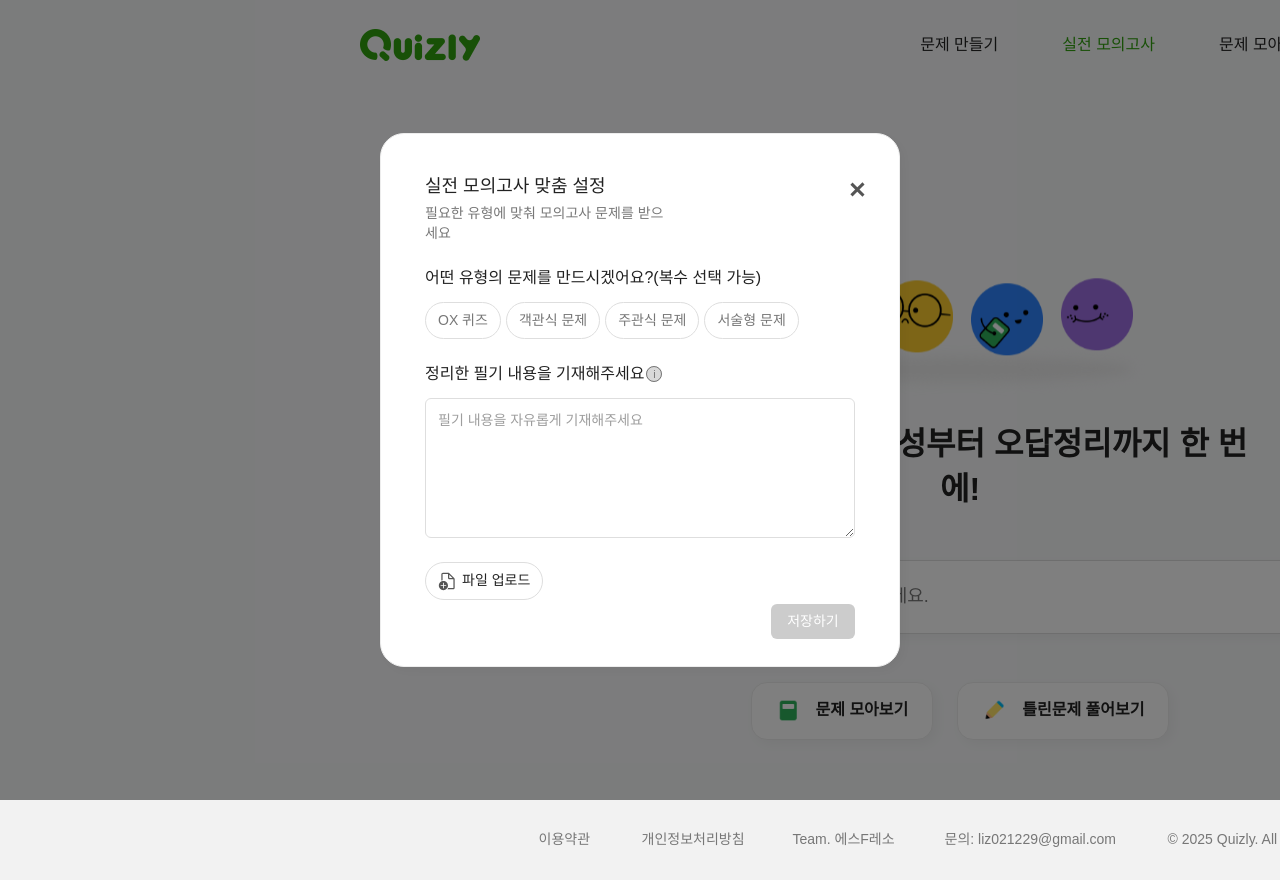
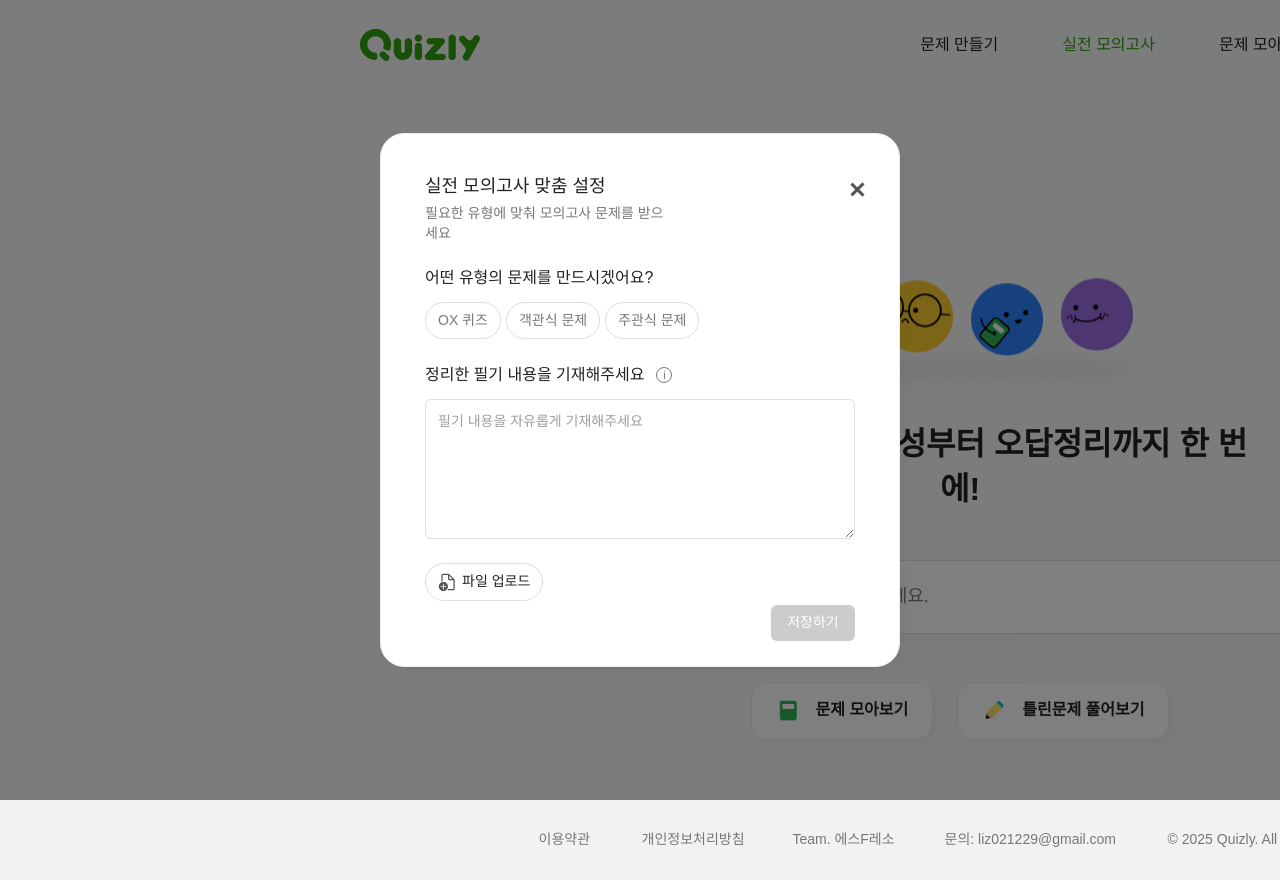
Before and after one commit to Team-Poten/frontend, a React (Create React App) app: page /mock-exam in a window 1280 px wide. Built offline with nearby package versions, Linux system fonts and the light colour scheme; sample sign-in values are in the browser's storage; a web font is replaced by a local one.

Commit message:
fix: (#92) 모의고사 문제 유형을 단일 선택, 안내 호버 수정

```diff
--- a/src/components/MockExamModal.tsx
+++ b/src/components/MockExamModal.tsx
@@ -215,7 +215,7 @@ const InputSection = styled.div`
 const InputHeader = styled.div`
   display: flex;
   align-items: center;
-  gap: 0.125rem; /* 2px */
+  gap: 0.5rem; /* 8px */
 `;
 
 const InputLabel = styled.label`
@@ -227,15 +227,16 @@ const InputLabel = styled.label`
 `;
 
 const InfoIcon = styled.div`
-  width: 1rem; /* 16px */
-  height: 1rem; /* 16px */
+  width: 1.5rem; /* 24px - 클릭 영역 확대 */
+  height: 1.5rem; /* 24px - 클릭 영역 확대 */
   position: relative;
   cursor: pointer;
-  background-color: #d9d9d9;
+  background-color: transparent;
   border-radius: 50%;
   display: flex;
   align-items: center;
   justify-content: center;
+  padding: 0.25rem; /* 4px - 추가 패딩으로 클릭 영역 확대 */
 
   &::after {
     content: "";
@@ -244,6 +245,7 @@ const InfoIcon = styled.div`
     border: 0.0625rem solid #777777; /* 1px */
     border-radius: 50%;
     position: absolute;
+    background-color: #ffffff;
   }
 
   &::before {
@@ -253,6 +255,11 @@ const InfoIcon = styled.div`
     font-weight: 400;
     color: #777777;
     z-index: 1;
+  }
+
+  &:hover::after {
+    background-color: #f5f5f5;
+    border-color: #555555;
   }
 `;
 
@@ -264,7 +271,8 @@ const TooltipContainer = styled.div`
 const Tooltip = styled.div<{ visible: boolean }>`
   position: absolute;
   top: -5.3125rem; /* -85px */
-  left: 9.1875rem; /* 147px */
+  left: 50%;
+  transform: translateX(-50%);
   width: 19.375rem; /* 310px */
   background-color: #333333;
   border-radius: 0.25rem; /* 4px */
@@ -280,12 +288,14 @@ const Tooltip = styled.div<{ visible: boolean }>`
   transition:
     opacity 0.2s ease,
     visibility 0.2s ease;
+  white-space: pre-wrap;
+  text-align: center;
 
   &::after {
     content: "";
     position: absolute;
     top: 100%;
-    left: 9.75rem; /* 156px */
+    left: 50%;
     transform: translateX(-50%);
     border: 0.5625rem solid transparent; /* 9px */
     border-top-color: #333333;
@@ -455,13 +465,11 @@ const MockExamModal: React.FC<MockExamModalProps> = ({
     { id: "ox", label: "OX 퀴즈", disabled: false },
     { id: "multiple", label: "객관식 문제", disabled: !isLoggedIn },
     { id: "subjective", label: "주관식 문제", disabled: !isLoggedIn },
-    { id: "essay", label: "서술형 문제", disabled: !isLoggedIn },
   ];
 
   const characteristics = [
     { id: "find-answer", label: "정답 찾기", disabled: false },
     { id: "find-wrong", label: "옳지 않은 것 찾기", disabled: false },
-    { id: "find-exception", label: "예외 찾기", disabled: false },
     { id: "find-option", label: "보기문항 찾기", disabled: false },
   ];
 
@@ -469,18 +477,14 @@ const MockExamModal: React.FC<MockExamModalProps> = ({
     const type = questionTypes.find((t) => t.id === typeId);
     if (type?.disabled) return;
 
-    setSelectedQuestionTypes((prev) =>
-      prev.includes(typeId)
-        ? prev.filter((id) => id !== typeId)
-        : [...prev, typeId]
-    );
+    // 단일 선택만 가능하도록 수정
+    setSelectedQuestionTypes((prev) => (prev.includes(typeId) ? [] : [typeId]));
   };
 
   const handleCharacteristicToggle = (charId: string) => {
+    // 단일 선택만 가능하도록 수정
     setSelectedCharacteristics((prev) =>
-      prev.includes(charId)
-        ? prev.filter((id) => id !== charId)
-        : [...prev, charId]
+      prev.includes(charId) ? [] : [charId]
     );
   };
 
@@ -608,7 +612,7 @@ const MockExamModal: React.FC<MockExamModalProps> = ({
 
                 <QuestionSection>
                   <QuestionTitle>
-                    어떤 유형의 문제를 만드시겠어요?(복수 선택 가능)
+                    어떤 유형의 문제를 만드시겠어요?
                   </QuestionTitle>
                   <ButtonGroup>
                     {questionTypes.map((type) => (
@@ -626,7 +630,7 @@ const MockExamModal: React.FC<MockExamModalProps> = ({
 
                 <CharacteristicSection visible={showCharacteristics}>
                   <QuestionTitle>
-                    문항을 어떤 특성으로 출제할까요?(복수 선택 가능)
+                    문항을 어떤 특성으로 출제할까요?
                   </QuestionTitle>
                   <CharacteristicButtonGroup>
                     {characteristics.map((char) => (
@@ -651,9 +655,9 @@ const MockExamModal: React.FC<MockExamModalProps> = ({
                         onMouseLeave={() => setShowTooltip(false)}
                       />
                       <Tooltip visible={showTooltip}>
-                        최소 300자 이상의 내용을 작성해주시면{"\n"}
-                        중복 없이 문제를 만들 수 있습니다.{"\n"}
-                        ⚠️ 필기 내용과 파일 업로드는 동시에 사용할 수 없습니다.
+                        500자 이상 2,000자 이하의 내용을 넣어주시면{"\n"}
+                        양질의 문제를 생성 할 수 있습니다.{"\n"}
+                        내용 또는 파일 업로드 둘 중 하나만 선택 가능힙니다.
                       </Tooltip>
                     </TooltipContainer>
                   </InputHeader>
--- a/src/services/api.ts
+++ b/src/services/api.ts
@@ -105,8 +105,8 @@ export interface LoginResponse {
   message?: string;
 }
 
-//const API_BASE_URL = "https://api.quicklyapp.store/api";
-const API_BASE_URL = "http://localhost:8080/api";
+const API_BASE_URL = "https://api.quicklyapp.store/api";
+//const API_BASE_URL = "http://localhost:8080/api";
 
 // 403 에러를 위한 커스텀 에러 클래스
 export class UnauthorizedError extends Error {
```
